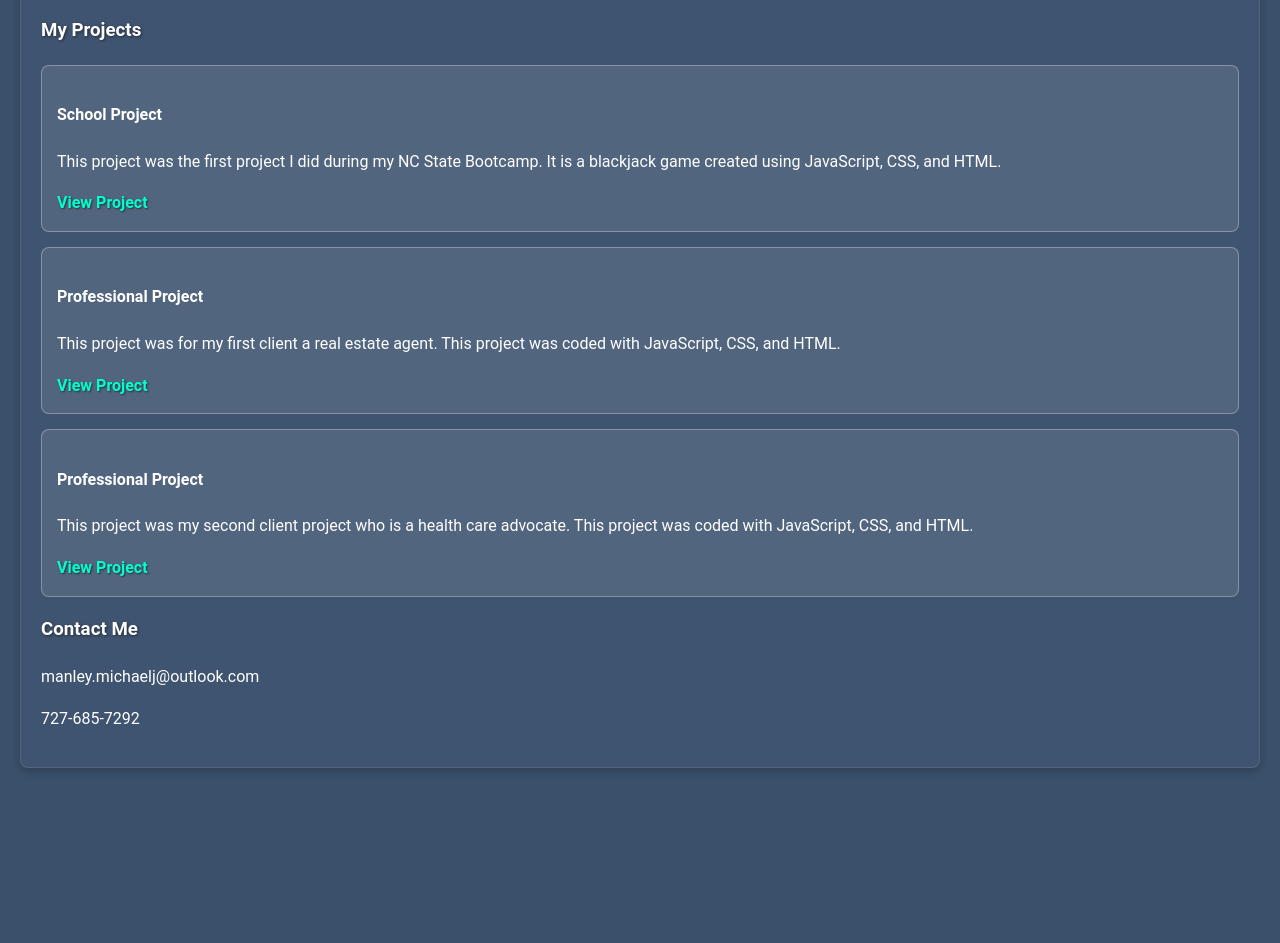
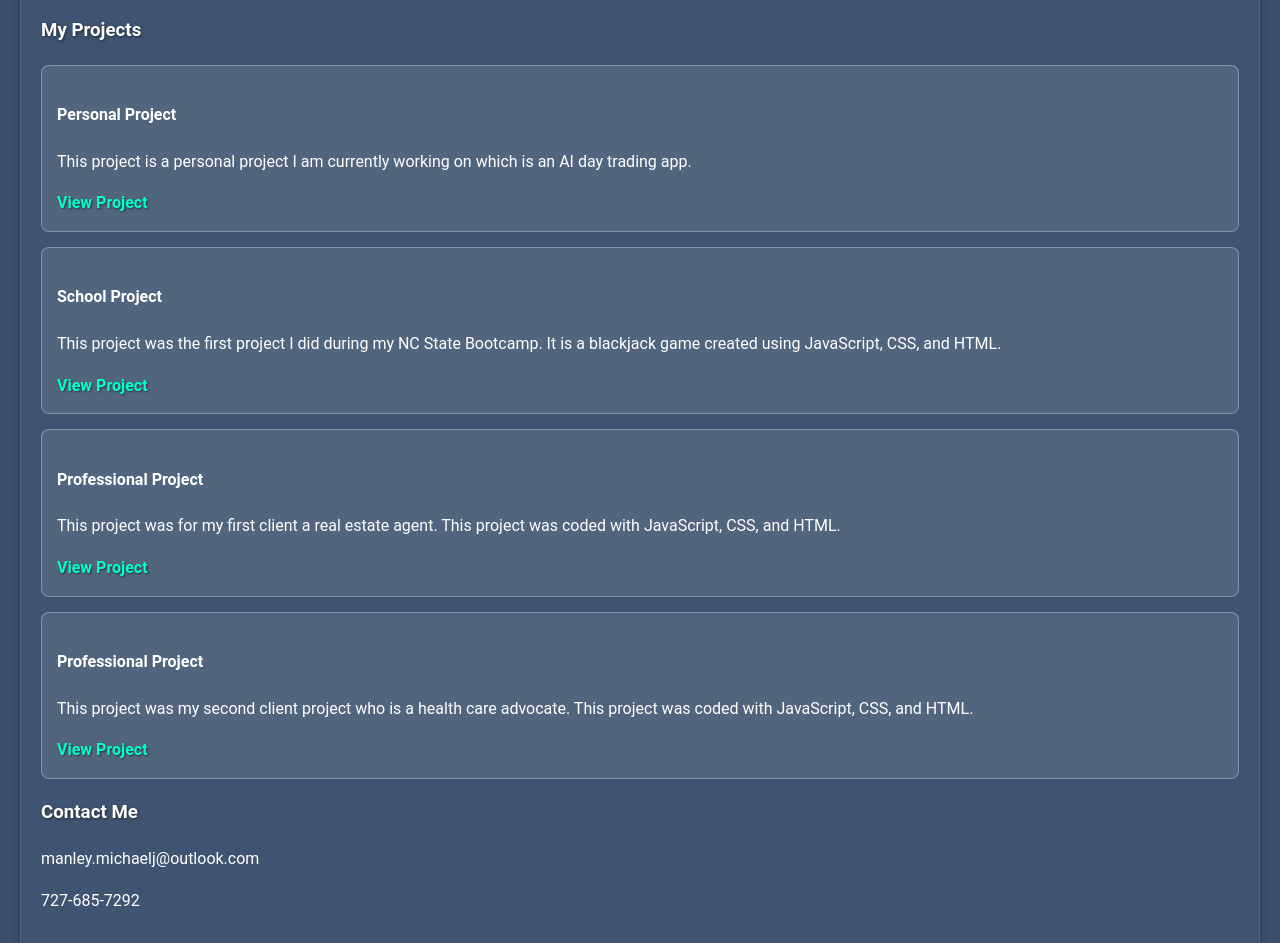
Before and after one commit to execchef23/portfolio, a plain HTML site: page index.html in a window 1280 px wide. Shown: the part 883-1826 px from the top of the page. Before the commit the page ends 1671 px from the top, so only its background shows below. Drawn offline with Linux system fonts and the light colour scheme.

Commit message:
updated projects

```diff
--- a/index.html
+++ b/index.html
@@ -41,6 +41,13 @@
           <h3>My Projects</h3>
           <div class="projects-container">
             <div class="project-card">
+              <h4>Personal Project</h4>
+              <p>This project is a personal project I am currently working on which is an AI day trading app.</p>
+              <a href="https://ai-day-trading-bot.streamlit.app" target="_blank">View Project</a>
+            </div>
+
+          <div class="projects-container">
+            <div class="project-card">
               <h4>School Project</h4>
               <p>This project was the first project I did during my NC State Bootcamp. It is a blackjack game created using JavaScript, CSS, and HTML.</p>
               <a href="https://milestone-one-eight.vercel.app" target="_blank">View Project</a>
```
